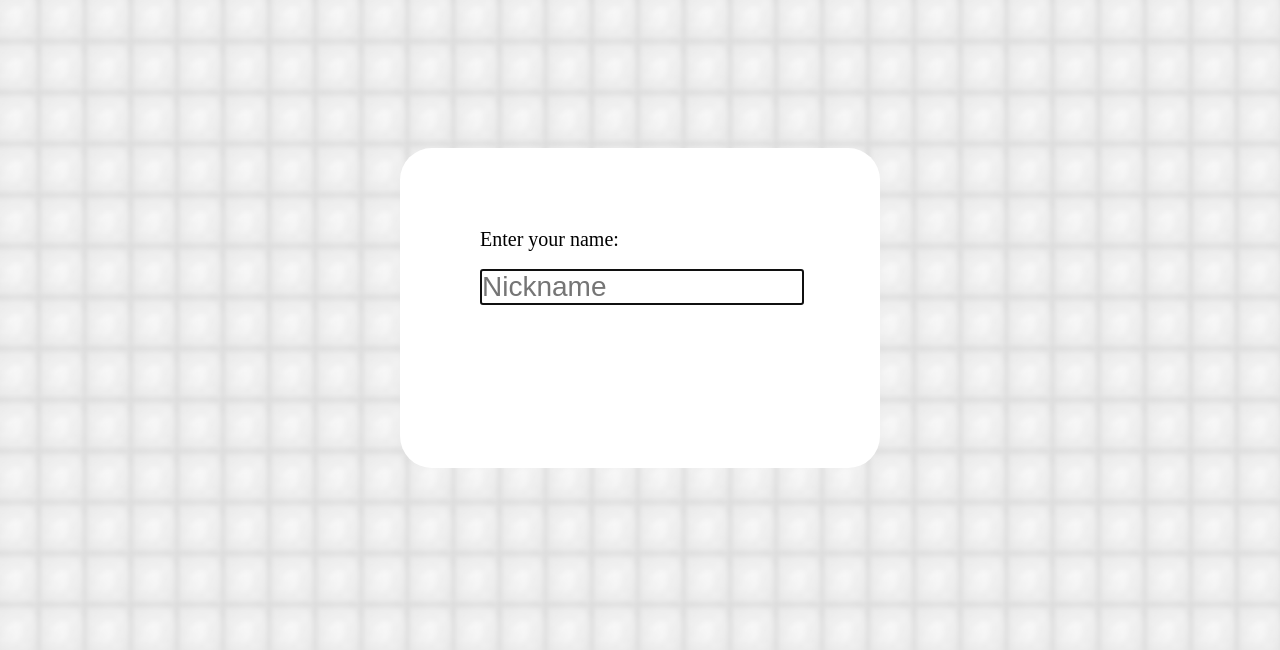
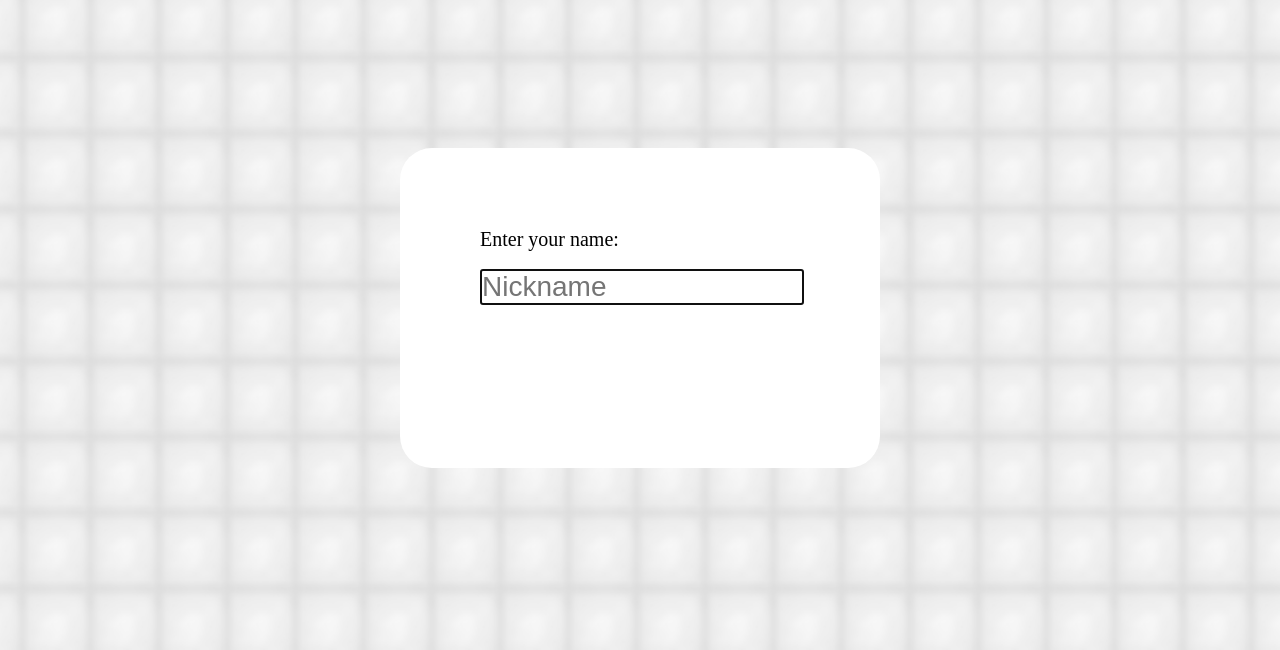
Before and after one commit to TheBigSale/TheBigSale.github.io, a plain HTML site: page index.html in a window 1280 px wide. Shown: the part 150-800 px from the top of the page. Drawn offline with nearby package versions, Linux system fonts and the light colour scheme.

Commit message:
init commit

```diff
--- a/css/MainPage.css
+++ b/css/MainPage.css
@@ -7,7 +7,7 @@ body{
 	background: url(../img/BackGr2.jpg) no-repeat center top / cover;
 	background-attachment: fixed;
 	background-color: grey;
-	background-size: 135% 135%;
+	background-size: 200% 200%;
 	height: 100%;
 	width: 100%;
 }
```
